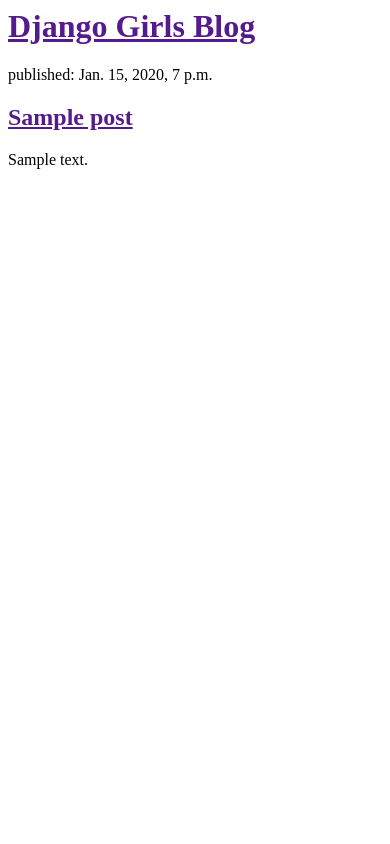
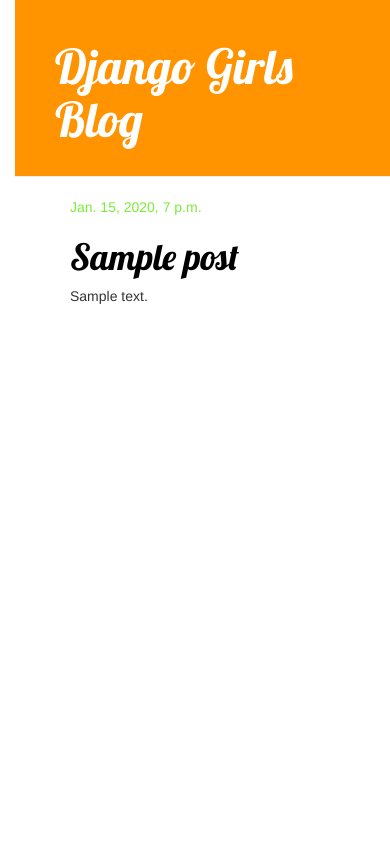
Before and after one commit to jeslsy/my-first-blog, a Django app: page / in a window 390 px wide. Run offline with Django 3.2, Linux system fonts and the light colour scheme; tables that the repository leaves empty hold one stand-in row (values such as "Sample post"); some libraries are stand-ins or nearby versions.

Commit message:
Added view and template for detailed blog post as well as CSS for the site

```diff
--- /dev/null
+++ b/blog/static/css/blog.css
@@ -0,0 +1,55 @@
+h1 a {
+    color: #FCA205;
+    font-family: 'Lobster';
+}
+
+body {
+    padding-left: 15px;
+}
+
+.page-header {
+    background-color: #ff9400;
+    margin-top: 0;
+    padding: 20px 20px 20px 40px;
+}
+
+.page-header h1, .page-header h1 a, .page-header h1 a:visited, .page-header h1 a:active {
+    color: #ffffff;
+    font-size: 36pt;
+    text-decoration: none;
+}
+
+.content {
+    margin-left: 40px;
+}
+
+h1, h2, h3, h4 {
+    font-family: 'Lobster', cursive;
+}
+
+.date {
+    color: #7bec3a;
+}
+
+.save {
+    float: right;
+}
+
+.post-form textarea, .post-form input {
+    width: 100%;
+}
+
+.top-menu, .top-menu:hover, .top-menu:visited {
+    color: #ffffff;
+    float: right;
+    font-size: 26pt;
+    margin-right: 20px;
+}
+
+.post {
+    margin-bottom: 70px;
+}
+
+.post h1 a, .post h1 a:visited {
+    color: #000000;
+}
--- /dev/null
+++ b/blog/templates/blog/base.html
@@ -0,0 +1,25 @@
+{% load static %}
+<html>
+    <head>
+        <title>Django Girls blog</title>
+        <link rel="stylesheet" href="//maxcdn.bootstrapcdn.com/bootstrap/3.2.0/css/bootstrap.min.css">
+        <link rel="stylesheet" href="//maxcdn.bootstrapcdn.com/bootstrap/3.2.0/css/bootstrap-theme.min.css">
+        <link rel="stylesheet" href="{% static 'css/blog.css' %}">
+        <link href="//fonts.googleapis.com/css?family=Lobster&subset=latin,latin-ext" rel="stylesheet" type="text/css">
+    </head>
+
+    <body>
+        <div class="page-header">
+            <h1><a href="/">Django Girls Blog</a></h1>
+        </div>
+        <div class="content container">
+            <div class="row">
+                <div class="col-md-8">
+                {% block content %}
+                {% endblock %}
+                </div>
+            </div>
+        </div>
+    </body>
+
+</html>
--- a/blog/templates/blog/post_list.html
+++ b/blog/templates/blog/post_list.html
@@ -1,21 +1,14 @@
-<html>
-    <head>
-        <title>Django Girls blog</title>
-    </head>
+{% extends 'blog/base.html' %}
+<!--나머지 코드를 base.html로 대체하기 위한 줄임말-->
 
-    <body>
-        <div>
-            <h1><a href="">Django Girls Blog</a></h1>
+{% block content %}
+    {% for post in posts %}
+    <div class="post">
+        <div class="date">
+            {{ post.published_date }}
         </div>
-
-
-        {% for post in posts %}
-            <div>
-                <p>published: {{ post.published_date }}</p>
-                <h2><a href="">{{ post.title }}</a></h2>
-                <p>{{ post.text|linebreaksbr }}</p>
-            </div>
-        {% endfor %}
-
-    </body>
-</html>
+        <h1><a href="{% url 'post_detail' pk=post.pk %}">{{ post.title }}</a></h1>
+        <p>{{ post.text|linebreaksbr }}</p>
+    </div>
+    {% endfor %}
+{% endblock %}
--- a/blog/urls.py
+++ b/blog/urls.py
@@ -3,4 +3,6 @@
 
 urlpatterns = [
     path('', views.post_list, name = 'post_list'),
+    path('post/<int:post_id>/', views.post_detail, name='post_detail'),
+    # post_detail이라는 이름으로 views.post_detail이라는 뷰를 path에 연결한다는 패턴
 ]
--- a/blog/views.py
+++ b/blog/views.py
@@ -1,10 +1,15 @@
-from django.shortcuts import render
+from django.shortcuts import render, get_object_or_404
 from django.utils import timezone
+#같은 폴더인 blog에 있는 models라는 파일에서 Post 객체 가져오겠다.
 from .models import Post
-#같은 폴더인 blog에 있는 models라는 파일에서 Post 객체 가져오겠다.
+
 
 
 def post_list(request):
     posts = Post.objects.filter(published_date__lte=timezone.now()).order_by('published_date')
     return render(request, 'blog/post_list.html', {'posts': posts})
-# Create your views here.
+
+
+def post_detail(request,post_id):
+    post = get_object_or_404(Post, pk = post_id)
+    return render(request, 'blog/post_detail.html', {'post':post})
--- a/mysite/settings.py
+++ b/mysite/settings.py
@@ -118,4 +118,4 @@
 # https://docs.djangoproject.com/en/3.1/howto/static-files/
 
 STATIC_URL = '/static/'
-STATIC_ROOT = os.path.join(BASE_DIR, 'static')
+STATIC_ROOT = os.path.join(BASE_DIR, 'static') # 이줄은 배포 때 필요한 것.
```
Also changed, not shown: blog/templates/blog/post_detail.html (added, +13 -0 lines).
